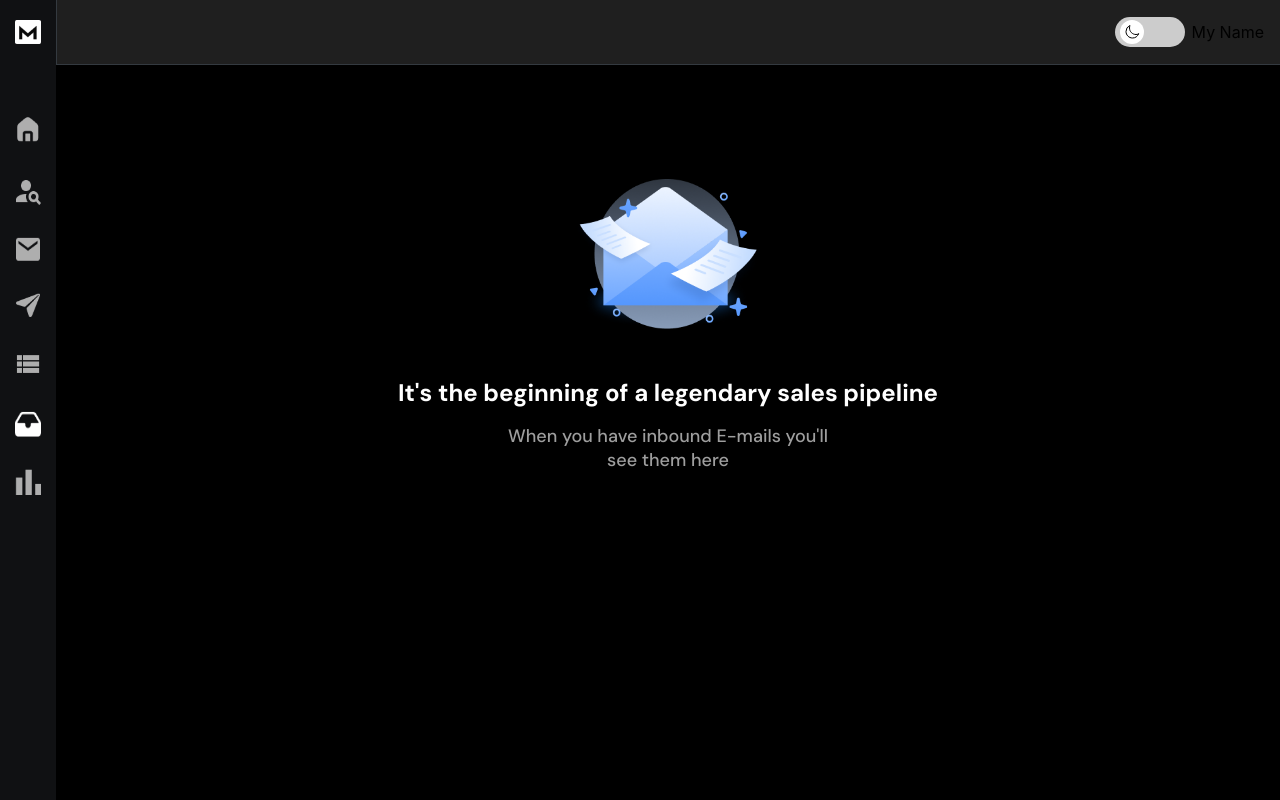
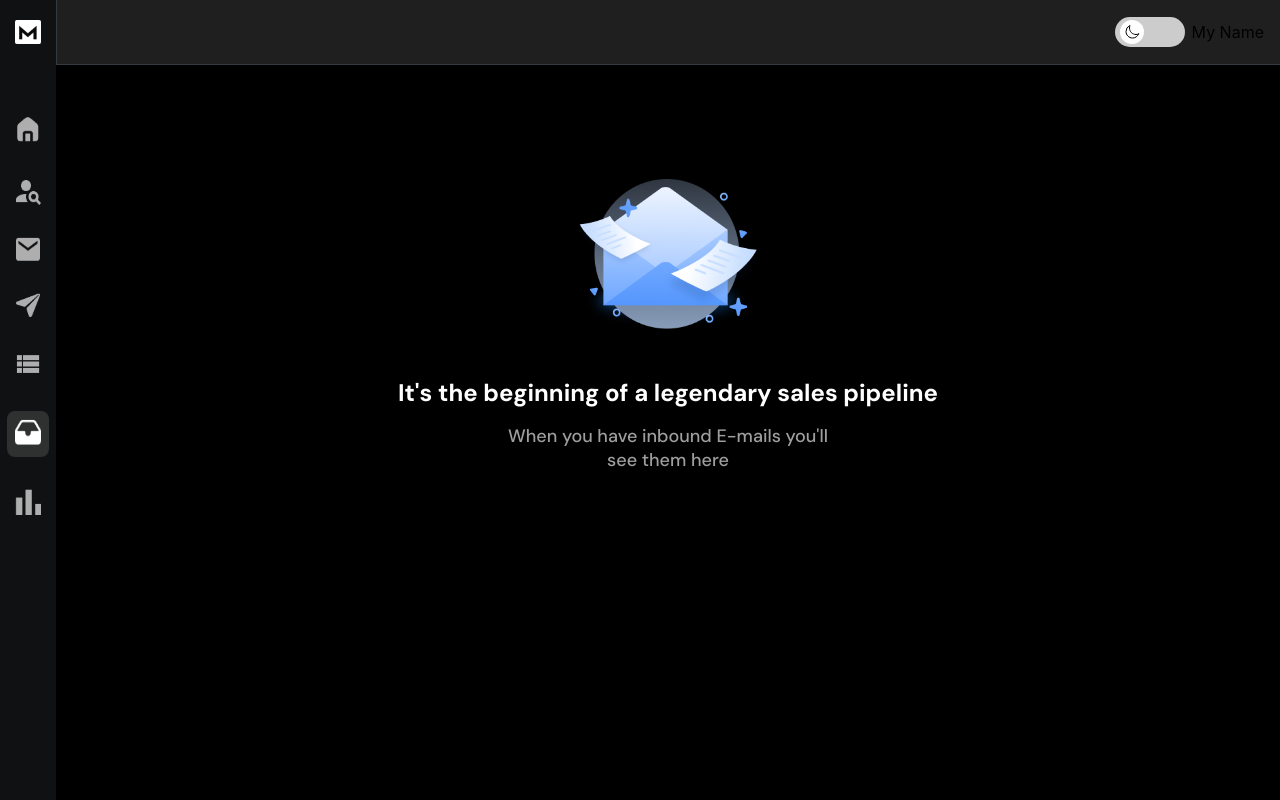
Before and after one commit to ravichandrapalla/reachinbox-clone, a React (Create React App) app: page /oneBox in a window 1280 px wide. Built offline with nearby package versions, Linux system fonts and the light colour scheme; sample sign-in values are in the browser's storage.

Commit message:
added active tab logic and redux toolkit support

```diff
--- a/package.json
+++ b/package.json
@@ -11,6 +11,7 @@
     "react": "^18.2.0",
     "react-dom": "^18.2.0",
     "react-icons": "^5.0.1",
+    "react-redux": "^9.1.0",
     "react-router": "^6.22.3",
     "react-router-dom": "^6.22.3",
     "react-scripts": "5.0.1",
--- a/src/App.js
+++ b/src/App.js
@@ -5,25 +5,21 @@ import OneBox from "./pages/OneBox";
 import { useEffect } from "react";
 import ProtectedRoute from "./ui/ProtectedRoute";
 import AppLayout from "./ui/AppLayout";
+import { Provider } from "react-redux";
+import store from "./redux/store";
 function App() {
   const navigate = useNavigate();
-  useEffect(() => {
-    const urlPharams = new URLSearchParams(window.location.search);
-    const token = urlPharams.get("token");
-    console.log(token);
-    if (token) {
-      sessionStorage.setItem("accessToken", token);
-      navigate("/oneBox");
-    }
-  }, []);
+
   return (
     <div className="App">
       <Routes>
         <Route
           element={
-            <ProtectedRoute>
-              <AppLayout />
-            </ProtectedRoute>
+            <Provider store={store}>
+              <ProtectedRoute>
+                <AppLayout />
+              </ProtectedRoute>
+            </Provider>
           }
         >
           {console.log("inside private routes")}
--- a/src/pages/Login.jsx
+++ b/src/pages/Login.jsx
@@ -132,10 +132,10 @@ export default function Login() {
     // handleGoogleLoginApi()
     // .then((resp) => console.log("response is ---->", resp))
     // .catch((err) => console.log("error --->", err));
-    console.log("calling token api");
+
     window.location.href =
       "https://hiring.reachinbox.xyz/api/v1/auth/google-login?redirect_to=http://localhost:3000/";
-    console.log("calling done");
+    console.log("frontend api is called");
   };
   return (
     <LoginContainer>
--- a/src/pages/OneBox.jsx
+++ b/src/pages/OneBox.jsx
@@ -1,5 +1,7 @@
 import styled from "styled-components";
 import NoMailsIcon from "../assects/NoMailsIcon.png";
+import { useEffect } from "react";
+import { useDispatch, useSelector } from "react-redux";
 
 const Screen = styled.div`
   background: transparent;
@@ -44,6 +46,9 @@ const Message = styled.span`
 `;
 
 export default function OneBox() {
+  const storeData = useSelector((state) => state);
+  console.log(storeData);
+  useEffect(() => {}, []);
   const EmptyScreen = () => {
     return (
       <EmptyMessageContainer>
--- /dev/null
+++ b/src/redux/store.js
@@ -0,0 +1,23 @@
+import { configureStore, createSlice } from "@reduxjs/toolkit";
+
+const activeTabSlice = createSlice({
+  name: "activeTab",
+  initialState: { tab: "oneBox" },
+  reducers: {
+    setTab: (state, action) => {
+      state.tab = action.payload;
+    },
+  },
+});
+
+const rootReducer = {
+  tabSlice: activeTabSlice.reducer,
+};
+
+const store = configureStore({
+  reducer: rootReducer,
+});
+
+export const { setTab } = activeTabSlice.actions;
+
+export default store;
--- a/src/ui/MainNav.jsx
+++ b/src/ui/MainNav.jsx
@@ -32,7 +32,7 @@ const StyledNavLink = styled(NavLink)`
     align-items: center;
     /* gap: 1.2rem; */
 
-    color: white;
+    color: black;
     font-size: 1rem;
     font-weight: 500;
     /* padding: 1.2rem 2.4rem; */
@@ -67,6 +67,13 @@ const ListItems = styled.li`
   list-style: none;
   margin: 0;
 `;
+const ActiveTabContainer = styled.div`
+  background-color: #2f3030;
+  padding: 0.5rem;
+  border-radius: 0.5rem;
+  border: none;
+  outline: none;
+`;
 
 function MainNav() {
   return (
@@ -99,7 +106,15 @@ function MainNav() {
         </ListItems>
         <ListItems>
           <StyledNavLink to="/oneBox">
-            <img src={onebox} height={26} width={26} alt="onebox" />
+            <ActiveTabContainer>
+              <img
+                src={onebox}
+                height={26}
+                width={26}
+                alt="onebox"
+                color="#AEAEAE"
+              />
+            </ActiveTabContainer>
           </StyledNavLink>
         </ListItems>
         <ListItems>
--- a/src/ui/ProtectedRoute.jsx
+++ b/src/ui/ProtectedRoute.jsx
@@ -16,26 +16,23 @@ const FullPage = styled.div`
 
 export default function ProtectedRoute({ children }) {
   const navigate = useNavigate();
-  const [token, setToken] = useState(null);
-  //1 . Load auth user
-  //   const { user, isLoading, isAuthenticated } = useUser();
-
-  //2 . While loading show spinner
+  const [authenticated, setAuthenticated] = useState(() => {
+    sessionStorage.getItem("accessToken");
+  });
 
   useEffect(() => {
-    const token = sessionStorage.getItem("accessToken");
-    setToken(token);
-    if (!token) {
+    const urlPharams = new URLSearchParams(window.location.search);
+    const token =
+      urlPharams.get("token") || sessionStorage.getItem("accessToken");
+    console.log(token);
+    if (token) {
+      sessionStorage.setItem("accessToken", token);
+      setAuthenticated(true);
+    } else {
+      console.log("redirecting to login because no token found");
       navigate("/login");
     }
   }, []);
 
-  if (!token)
-    return (
-      <FullPage>
-        <Spinner />
-      </FullPage>
-    );
-
-  if (token) return children;
+  if (authenticated) return children;
 }
--- a/src/ui/Sidebar.jsx
+++ b/src/ui/Sidebar.jsx
@@ -23,7 +23,7 @@ function Sidebar() {
   return (
     <StyledSidebar>
       <LogoContainer>
-        <img src={OneBoxLogo} width={32} height={32} />
+        <img src={OneBoxLogo} width={32} height={32} alt="main logo" />
       </LogoContainer>
 
       <MainNav />
```
Also changed, not shown: 1 other file (tests, documents, lock files or other folders).
